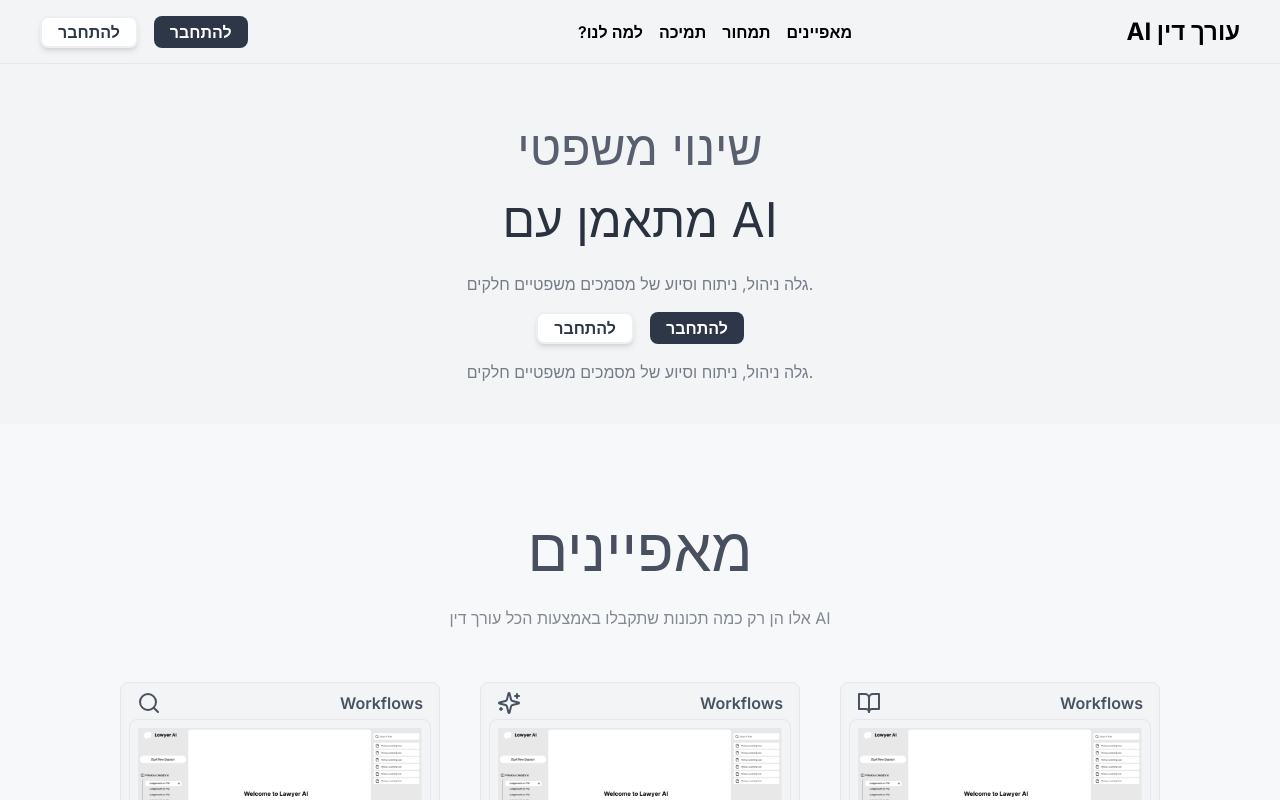
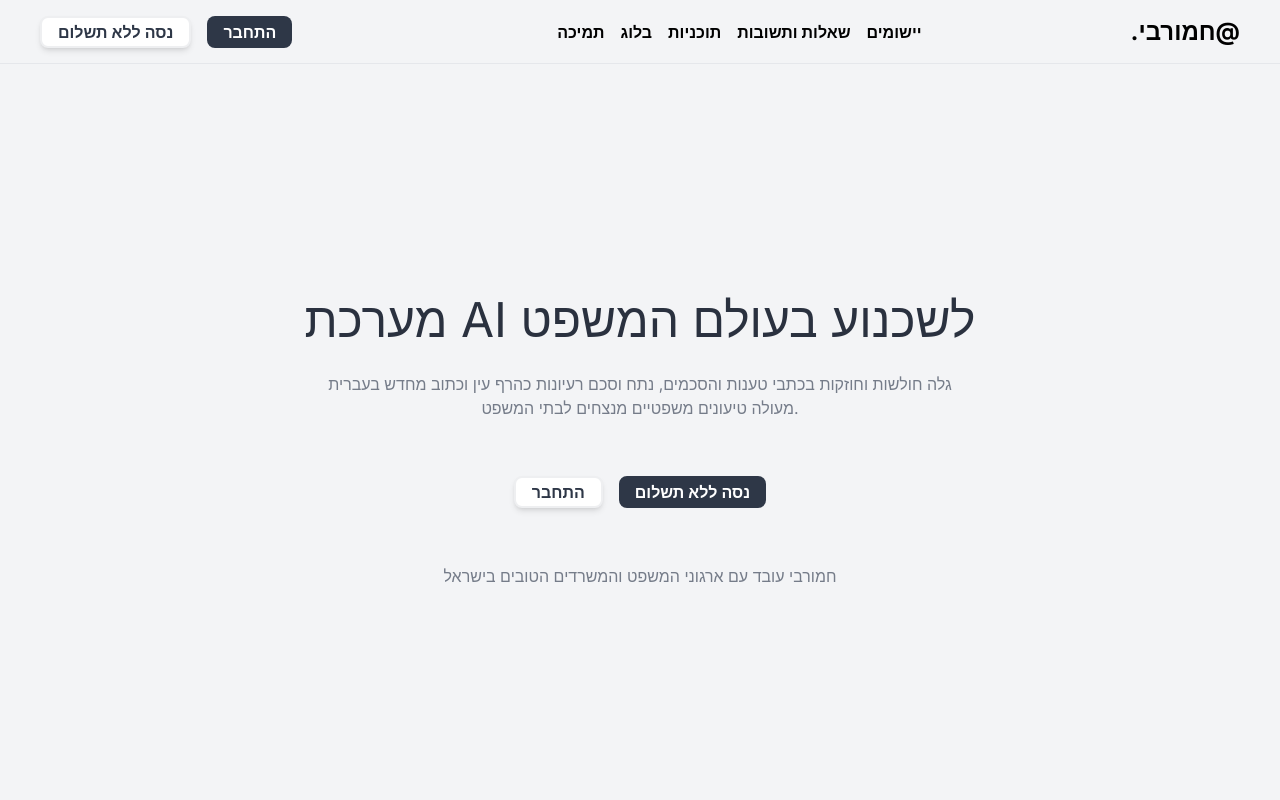
Before and after one commit to Suleman615/Landing, a Next.js app: page / in a window 1280 px wide. Shown: the top 800 px of the page. Built offline with nearby package versions, Linux system fonts and the light colour scheme.

Commit message:
text update

```diff
--- a/src/components/Hero.jsx
+++ b/src/components/Hero.jsx
@@ -3,15 +3,15 @@
 const Hero = () => {
     return (
         <>
-            <div className="flex flex-col gap-4 justify-center items-center pb-10 pt-28  px-2  bg-[#F3F4F6]">
-                <h5 className="text-[48px] text-center text-[#585F6E]">שינוי משפטי<br /> <span className='text-[#2A313F]'> מתאמן עם AI</span></h5>
-                <p className='text-center text-[#757C89]'>גלה ניהול, ניתוח וסיוע של מסמכים משפטיים חלקים.</p>
-                <div dir='rtl' className="flex  gap-4  font-semibold">
+            <div className="flex flex-col gap-4 justify-center items-center pb-10 pt-28  px-2  bg-[#F3F4F6] h-screen">
+                <h5 className="text-[48px] text-center text-[#2A313F]">מערכת AI לשכנוע בעולם המשפט</h5>
+                <p className='text-center text-[#757C89] max-w-[50%] m'>גלה חולשות וחוזקות בכתבי טענות והסכמים, נתח וסכם רעיונות כהרף עין וכתוב מחדש בעברית מעולה טיעונים משפטיים מנצחים לבתי המשפט.</p>
+                <div dir='rtl' className="flex my-10  gap-4  font-semibold">
 
-                    <button type="button" className=" bg-[#2E3747] text-white rounded-lg px-4 py-0.5 hover:bg-[#1d2129]">להתחבר</button>
-                    <button type="button" className="bg-white text-[#2E3747] rounded-lg px-4 py-0.5 border-2 shadow-md border-[#eeeff1] hover:border-[#b2b5b8] hover:shadow-lg">להתחבר</button>
+                    <button type="button" className=" bg-[#2E3747] text-white rounded-lg px-4 py-0.5 hover:bg-[#1d2129]">נסה ללא תשלום</button>
+                    <button type="button" className="bg-white text-[#2E3747] rounded-lg px-4 py-0.5 border-2 shadow-md border-[#eeeff1] hover:border-[#b2b5b8] hover:shadow-lg">התחבר</button>
                 </div>
-                <p className='text-center text-[#757C89]'>גלה ניהול, ניתוח וסיוע של מסמכים משפטיים חלקים.</p>
+                <p className='text-center text-[#757C89]'>חמורבי עובד עם ארגוני המשפט והמשרדים הטובים בישראל</p>
 
             </div>
         </>
--- a/src/components/Navbar.jsx
+++ b/src/components/Navbar.jsx
@@ -9,22 +9,23 @@ const Navbar = () => {
     return (
         <>
             <div dir="rtl" className="flex justify-between  items-center h-16  px-2 md:px-10 border-b bg-[#F3F4F6] fixed w-full ">
-                <h2 className="text-[24px] font-bold">עורך דין AI</h2>
+                <h2 className="text-[24px] font-bold">@חמורבי.</h2>
                 <Menu onClick={() => setMobile(!mobile)} className="visible md:hidden" />
 
 
                 {/* wied screen */}
                 <div dir="rtl" className=" h-full hidden sm:flex  pl-8 ml-6 font-semibold items-center">
-                    <a className="cursor-pointer h-full flex justify-center items-center px-2 gradient-background  " >מאפיינים</a>
-                    <a className="cursor-pointer h-full flex justify-center items-center px-2 gradient-background" >תמחור</a>
+                    <a className="cursor-pointer h-full flex justify-center items-center px-2 gradient-background  " >יישומים</a>
+                    <a className="cursor-pointer h-full flex justify-center items-center px-2 gradient-background" >שאלות ותשובות</a>
+                    <a className="cursor-pointer  h-full flex justify-center items-center px-2 gradient-background" >תוכניות</a>
+                    <a className="cursor-pointer  h-full flex justify-center items-center px-2 gradient-background" >בלוג</a>
                     <a className="cursor-pointer  h-full flex justify-center items-center px-2 gradient-background" >תמיכה</a>
-                    <a className="cursor-pointer  h-full flex justify-center items-center px-2 gradient-background" >למה לנו?</a>
 
                 </div>
 
                 <div dir="rtl" className="hidden md:flex   gap-4 font-semibold">
-                    <button type="button" className=" bg-[#2E3747] text-white rounded-lg px-4 py-0.5 hover:bg-[#1d2129]">להתחבר</button>
-                    <button type="button" className="bg-white text-[#2E3747] rounded-lg px-4 py-0.5  border-2 shadow-md border-[#eeeff1] hover:border-[#b2b5b8] hover:shadow-lg">להתחבר</button>
+                    <button type="button" className=" bg-[#2E3747] text-white rounded-lg px-4 py-0.5 hover:bg-[#1d2129]">התחבר</button>
+                    <button type="button" className="bg-white text-[#2E3747] rounded-lg px-4 py-0.5  border-2 shadow-md border-[#eeeff1] hover:border-[#b2b5b8] hover:shadow-lg">נסה ללא תשלום</button>
 
                 </div>
 
@@ -33,15 +34,16 @@ const Navbar = () => {
                 {mobile &&
                     <div className="absolute md:hidden top-16 left-0 ps-5 gap-4 w-full flex flex-col items-start bg-[#F3F4F6] bg-opacity-90 py-4">
                         <div className="flex flex-col gap-4  font-semibold items-start">
-                            <a onClick={() => setMobile(!mobile)} className="cursor-pointer" >מאפיינים</a>
-                            <a onClick={() => setMobile(!mobile)} className="cursor-pointer" >תמחור</a>
+                            <a onClick={() => setMobile(!mobile)} className="cursor-pointer" >יישומים</a>
+                            <a onClick={() => setMobile(!mobile)} className="cursor-pointer" >שאלות ותשובות</a>
+                            <a onClick={() => setMobile(!mobile)} className="cursor-pointer" >תוכניות</a>
+                            <a onClick={() => setMobile(!mobile)} className="cursor-pointer" >בלוג</a>
                             <a onClick={() => setMobile(!mobile)} className="cursor-pointer" >תמיכה</a>
-                            <a onClick={() => setMobile(!mobile)} className="cursor-pointer" >למה לנו?</a>
 
                         </div>
                         <div className="flex flex-col gap-4 font-semibold">
-                        <button type="button" className=" bg-[#2E3747] text-white rounded-lg px-4 py-0.5 hover:bg-[#1d2129]">להתחבר</button>
-                    <button type="button" className="bg-white text-[#2E3747] rounded-lg px-4 py-0.5  border-2 shadow-md border-[#eeeff1] hover:border-[#b2b5b8] hover:shadow-lg">להתחבר</button>
+                        <button type="button" className=" bg-[#2E3747] text-white rounded-lg px-4 py-0.5 hover:bg-[#1d2129]">התחבר</button>
+                    <button type="button" className="bg-white text-[#2E3747] rounded-lg px-4 py-0.5  border-2 shadow-md border-[#eeeff1] hover:border-[#b2b5b8] hover:shadow-lg">נסה ללא תשלום</button>
 
                         </div>
                     </div>
```
